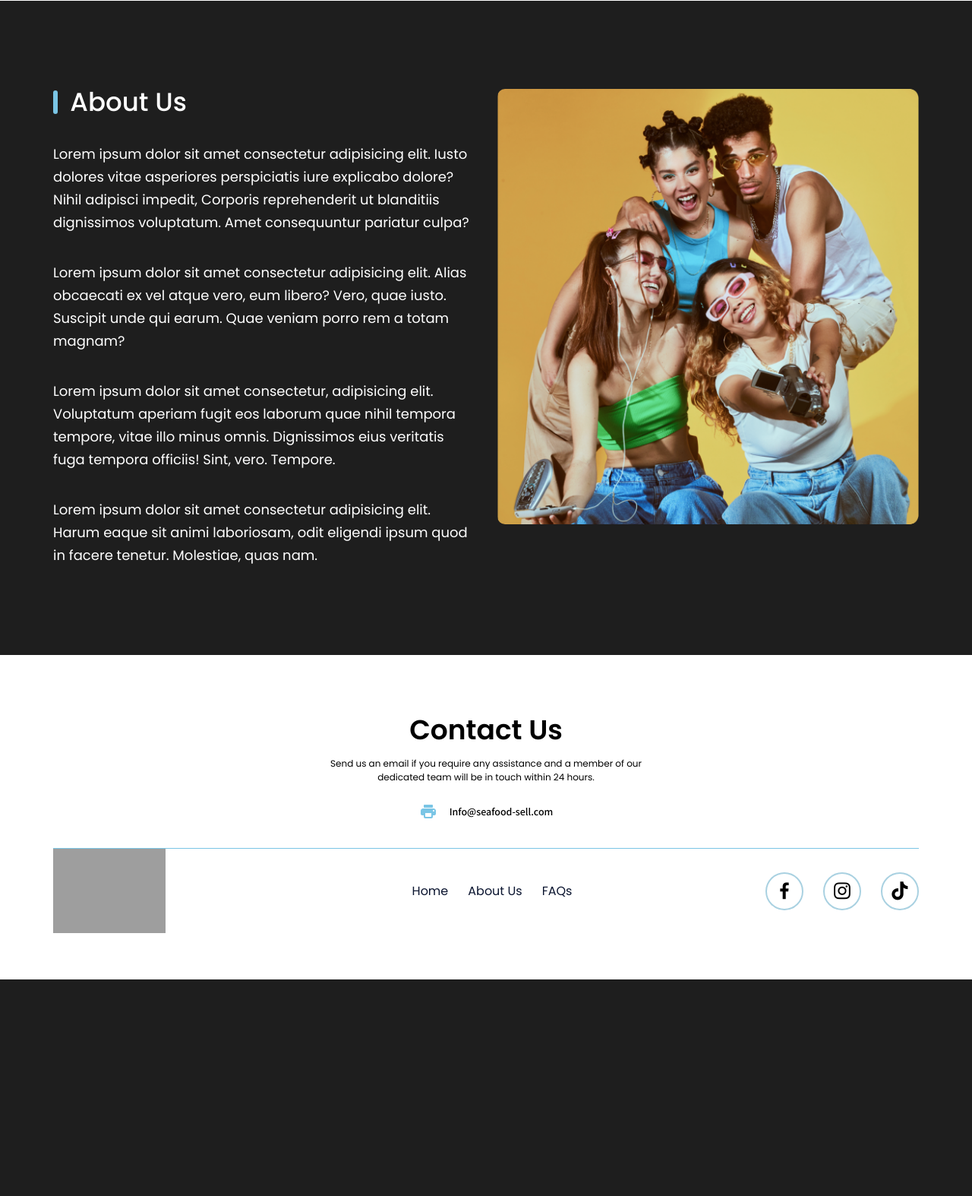
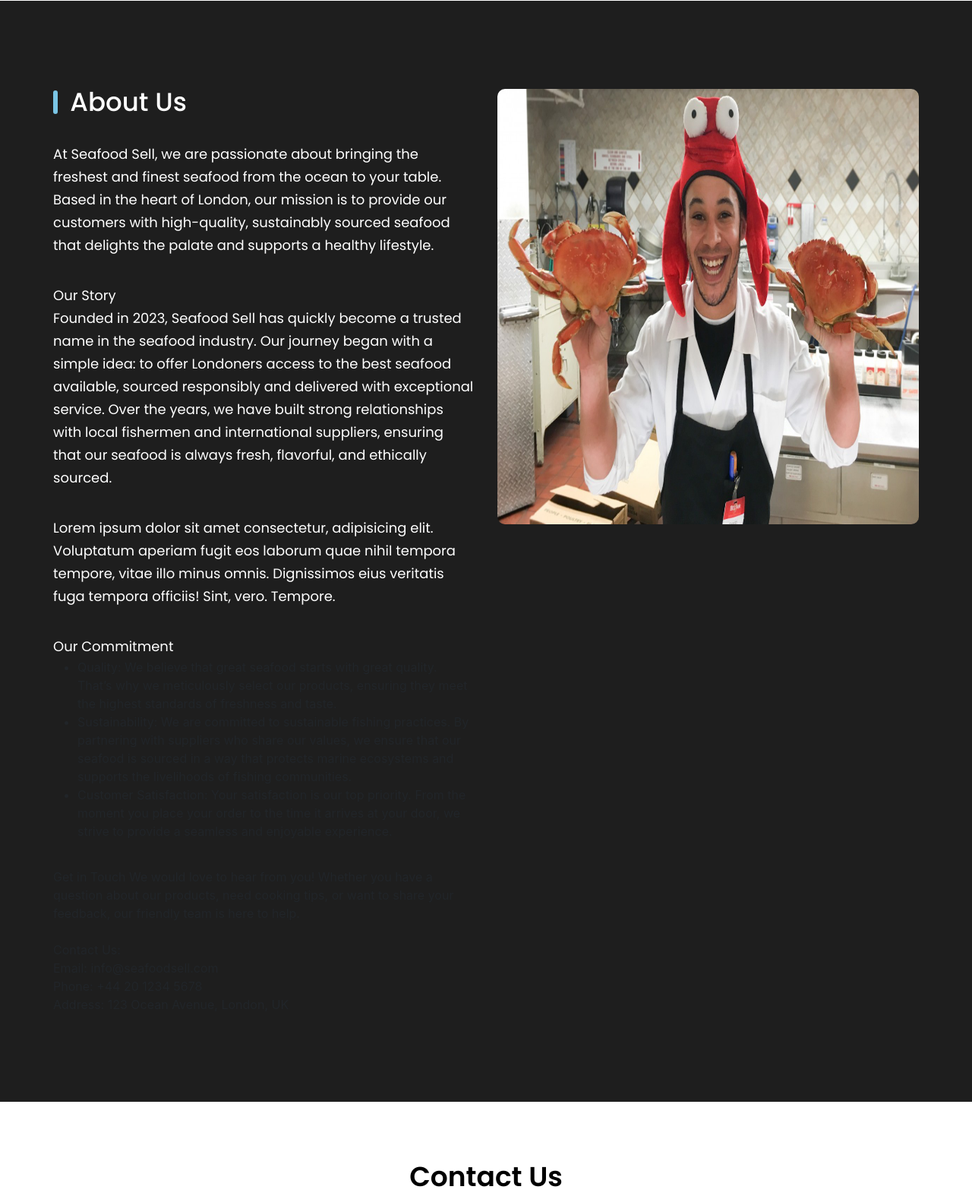
Before and after one commit to Armandoh4/Seafood-Sell, a Django app: page /aboutus in a window 1280 px wide. Shown: the part 75-1649 px from the top of the page at 76% size. Before the commit the page ends 1364 px from the top, so only its background shows below. Run offline with Django 5.2, Linux system fonts and the light colour scheme; some libraries are stand-ins or nearby versions; grey boxes are pictures that could not be loaded.

Commit message:
Updated About page to final version

```diff
--- a/templates/aboutus.html
+++ b/templates/aboutus.html
@@ -14,19 +14,41 @@
         </div>
         <div class="about_us_section">
           <p>
-           Lorem ipsum dolor sit amet consectetur adipisicing elit. Iusto dolores vitae asperiores perspiciatis iure explicabo dolore? Nihil adipisci impedit, Corporis reprehenderit ut blanditiis dignissimos voluptatum. Amet consequuntur pariatur culpa?
+            At Seafood Sell, we are passionate about bringing the freshest and finest seafood from the ocean to your table. Based in the heart of London, our mission is to provide our customers with high-quality, sustainably sourced seafood that delights the palate and supports a healthy lifestyle.
           </p>
           <p>
-            Lorem ipsum dolor sit amet consectetur adipisicing elit. Alias obcaecati ex vel atque vero, eum libero? Vero, quae iusto. Suscipit unde qui earum. Quae veniam porro rem a totam magnam?
+            Our Story
+            <br>
+            Founded in 2023, Seafood Sell has quickly become a trusted name in the seafood industry. Our journey began with a simple idea: to offer Londoners access to the best seafood available, sourced responsibly and delivered with exceptional service. Over the years, we have built strong relationships with local fishermen and international suppliers, ensuring that our seafood is always fresh, flavorful, and ethically sourced.
           </p>
           <p>
             Lorem ipsum dolor sit amet consectetur, adipisicing elit. Voluptatum aperiam fugit eos laborum quae nihil tempora tempore, vitae illo minus omnis. Dignissimos eius veritatis fuga tempora officiis! Sint, vero. Tempore.
           </p>
           <p>
-            Lorem ipsum dolor sit amet consectetur adipisicing elit. Harum eaque sit animi laboriosam, odit eligendi  ipsum quod in facere tenetur. Molestiae, quas nam.
+            Our Commitment
+            <ul>
+              <li>
+                Quality: We believe that great seafood starts with great quality. That’s why we meticulously select our products, ensuring they meet the highest standards of freshness and taste.
+              </li>
+              <li>
+                Sustainability: We are committed to sustainable fishing practices. By partnering with suppliers who share our values, we ensure that our seafood is sourced in a way that protects marine ecosystems and supports the livelihoods of fishing communities.
+              </li>
+              <li>
+                Customer Satisfaction: Your satisfaction is our top priority. From the moment you place your order to the time it arrives at your door, we strive to provide a seamless and enjoyable experience.
+              </li>
+            </ul>
           </p>
         </div>
-
+        Get in Touch
+        We would love to hear from you! Whether you have a question about our products, need cooking tips, or want to share your feedback, our friendly team is here to help.
+        <br>
+        <br>
+        <div>
+        Contact Us: <br>
+        Email: info@seafoodsell.com <br>
+        Phone: +44 20 1234 5678 <br>
+        Address: 123 Ocean Avenue, London, UK
+        </div>
       </div>
       <div class="col-lg-6 col-md-12 col-sm-12 col-12 mt-3">
         <img src="{% static 'assets/images/image 11.png' %} " alt="" class=" about_us_image" />
```
Also changed, not shown: static/assets/images/image 11.png.
